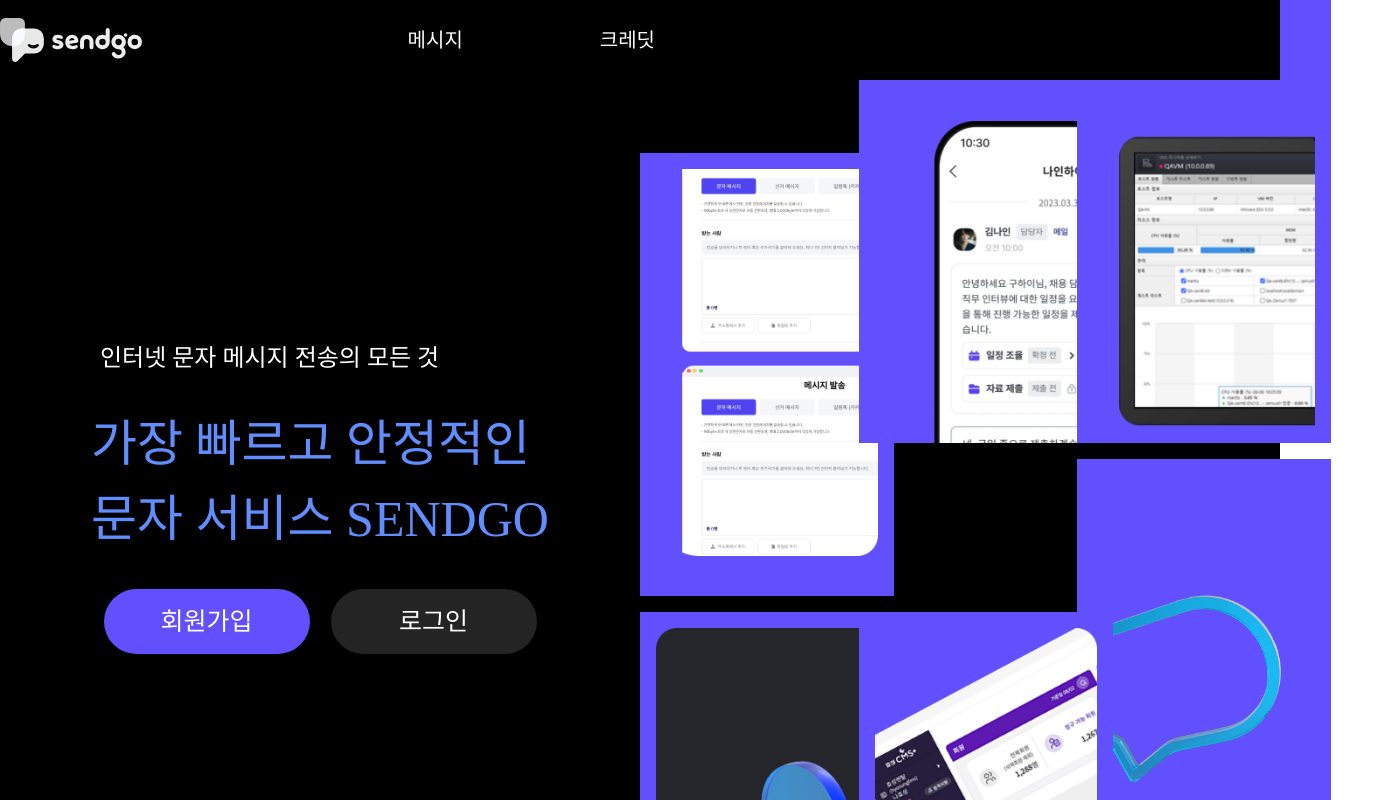
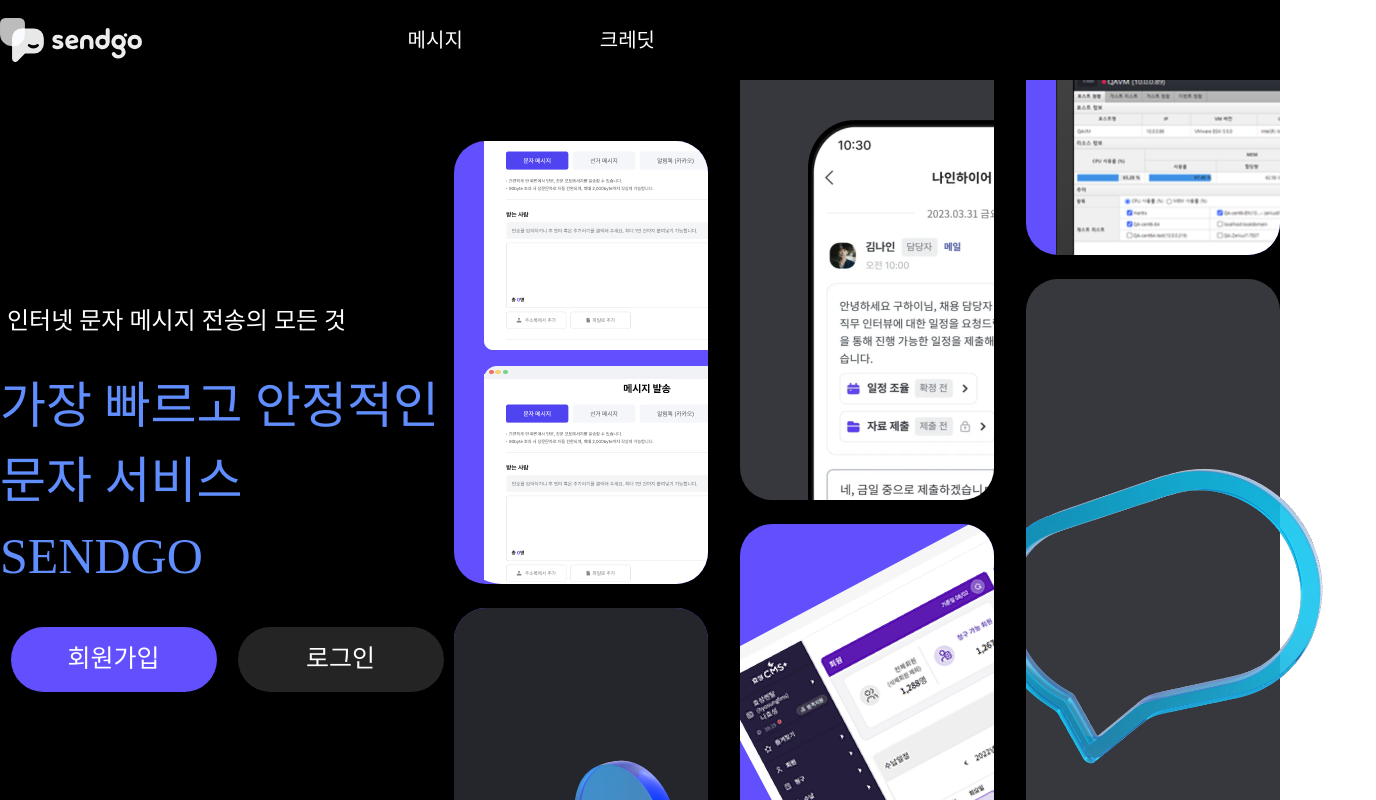
Before and after one commit to namsan01/sendgo, a Vue app: page / in a window 1280 px wide. Shown: the top 800 px of the page, 1376 px wide, since content can reach past the window. Built offline with nearby package versions, Linux system fonts and the light colour scheme.

Commit message:
Main 페이지 일부구현

```diff
--- a/src/components/layout/Header.vue
+++ b/src/components/layout/Header.vue
@@ -1,6 +1,8 @@
 <template>
   <div>
-    <div class="fixed-header black-header flex-center items-center w-full">
+    <div
+      class="fixed-header black-header flex-center items-center w-full border-b"
+    >
       <div class="wrapper flex gap-[16.6rem]">
         <router-link to="/">
           <img
@@ -23,7 +25,7 @@
     </div>
 
     <div
-      class="fixed-header white-header flex-center items-center w-full"
+      class="fixed-header white-header flex-center items-center w-full border-b"
       :class="{ scrolled: isScrolled }"
     >
       <div class="wrapper flex gap-[16.6rem]">
@@ -50,43 +52,27 @@
 </template>
 
 <script>
-
 export default {
-
   name: "Header",
-
   data() {
-
     return {
-
       isScrolled: false,
-
     };
-
   },
 
   mounted() {
-
     window.addEventListener("scroll", this.handleScroll);
-
   },
 
   beforeUnmount() {
-
     window.removeEventListener("scroll", this.handleScroll);
-
   },
 
   methods: {
-
     handleScroll() {
-
       this.isScrolled = window.scrollY > 0;
-
     },
-
   },
-
 };
 </script>
 
@@ -147,7 +133,8 @@
 
 .white-header.scrolled {
   transform: translateY(0);
-
+  border-bottom: 1px;
+  border-color: gray;
   z-index: 3;
 }
 </style>
--- a/src/components/main/MainContent.vue
+++ /dev/null
@@ -1,25 +0,0 @@
-<template>
-<div class="img-wrap">
-    <img :src="`/public/images/main/${url}.png`" :alt="url" />
-  </div>
-</template>
-
-<script>
-    export default {
-        name:"MainContent",
-        props:{
-            url:String,
-        }
-    }
-</script>
-
-<style scoped>
-
-.img-wrap {
-width: 254px;
-height: 443px;
-background: #6250ff;
-overflow: hidden;
-}
-
-</style>
--- /dev/null
+++ b/src/components/main/MainContent1.vue
@@ -0,0 +1,26 @@
+<template>
+  <div class="img-wrap">
+    <div>
+      <img :src="`/public/images/main/${url}.png`" :alt="url" />
+    </div>
+  </div>
+</template>
+
+<script>
+export default {
+  name: "MainContent",
+  props: {
+    url: String,
+  },
+};
+</script>
+
+<style scoped>
+.img-wrap {
+  width: 254px;
+  height: auto;
+  background: #6250ff;
+  overflow: hidden;
+  border-radius: 2rem;
+}
+</style>
--- /dev/null
+++ b/src/components/main/MainContent2.vue
@@ -0,0 +1,29 @@
+<template>
+  <div class="img-wrap">
+    <img :src="`/public/images/main/${url}.png`" :alt="url" />
+  </div>
+</template>
+
+<script>
+export default {
+  name: "MainContent",
+  props: {
+    url: String,
+  },
+};
+</script>
+
+<style scoped>
+.img-wrap {
+  width: 254px;
+  border-radius: 2rem;
+  overflow: visible;
+  background-color: #37383e;
+}
+
+.img-wrap img {
+  width: 350px;
+  height: auto;
+  max-width: none;
+}
+</style>
--- a/src/page/Main.vue
+++ b/src/page/Main.vue
@@ -15,36 +15,33 @@
         </div>
       </div>
     </div>
-    <div class=" flex-1">
-<div class="grid grid-cols-6 gap-4">
-  <!-- Main Content 1 -->
-  <MainContent class="col-span-2 row-span-3 bg-gray-200 p-4 text-center row-start-2" url="main1x2" />
-  <!-- Main Content 2 -->
-  <MainContent class="col-span-2 row-span-4 bg-gray-200 p-4 text-center" url="main4x2" />
-  <!-- Main Content 3 -->
-  <MainContent class="col-span-2 row-span-3 bg-gray-200 p-4 text-center" url="main5x2" />
-  <!-- Main Content 4 -->
-  <MainContent class="col-span-2 row-span-3 bg-gray-200 p-4 text-center" url="main6x2" />
-  <!-- Main Content 5 -->
-  <MainContent class="col-span-2 row-span-2 bg-gray-200 p-4 text-center row-start-5" url="main2x2" />
-  <!-- Main Content 6 -->
-  <MainContent class="col-span-2 row-span-2 bg-gray-200 p-4 text-center row-start-5" url="main3x2" />
-</div>
-
+    <div class="flex-1 flex gap-8">
+      <div class="col justify-end gap-8">
+        <MainContent1 url="main1x2" />
+        <MainContent1 url="main2x2" />
+      </div>
+      <div class="col justify-center">
+        <MainContent1 url="main4x2" style="background: #37383e" />
+        <MainContent1 url="main3x2" />
+      </div>
+      <div class="col transform translate-y-[-90px]">
+        <MainContent1 url="main5x2" />
+        <MainContent2 url="main6x2" />
+      </div>
     </div>
   </div>
 </template>
 
 <script>
-import MainContent from "@/components/main/MainContent.vue";
+import MainContent1 from "@/components/main/MainContent1.vue";
+import MainContent2 from "@/components/main/MainContent2.vue";
 
 export default {
   name: "Main",
-  data() {
-    url: "";
-  },
+  data() {},
   components: {
-    MainContent: MainContent,
+    MainContent1: MainContent1,
+    MainContent2: MainContent2,
   },
 };
 </script>
@@ -67,5 +64,9 @@
   color: white;
   font-size: 25px;
 }
-
+.col {
+  display: flex;
+  flex-direction: column;
+  gap: 1.5rem;
+}
 </style>
```
Lines whose indentation alone changed are shown as unchanged.
